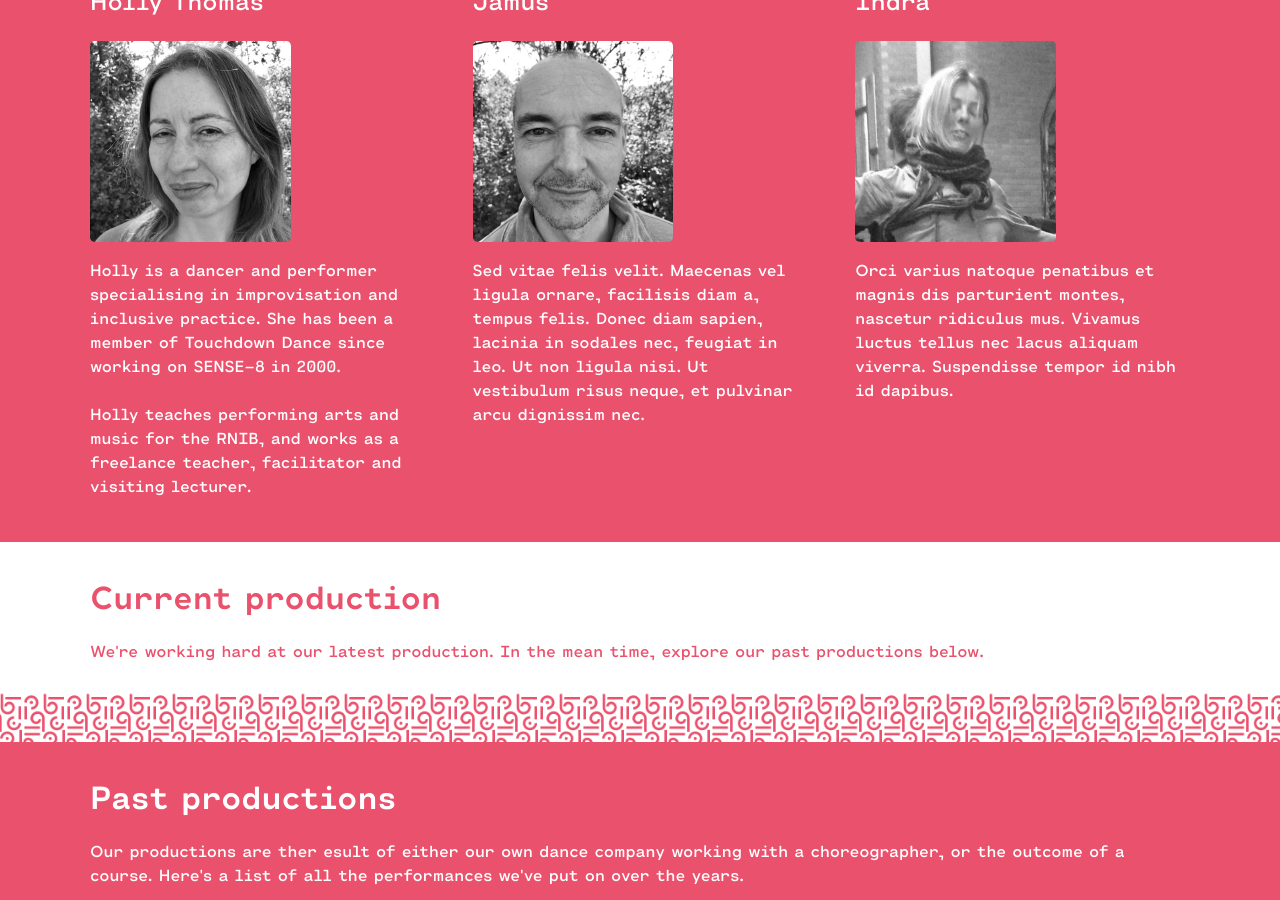
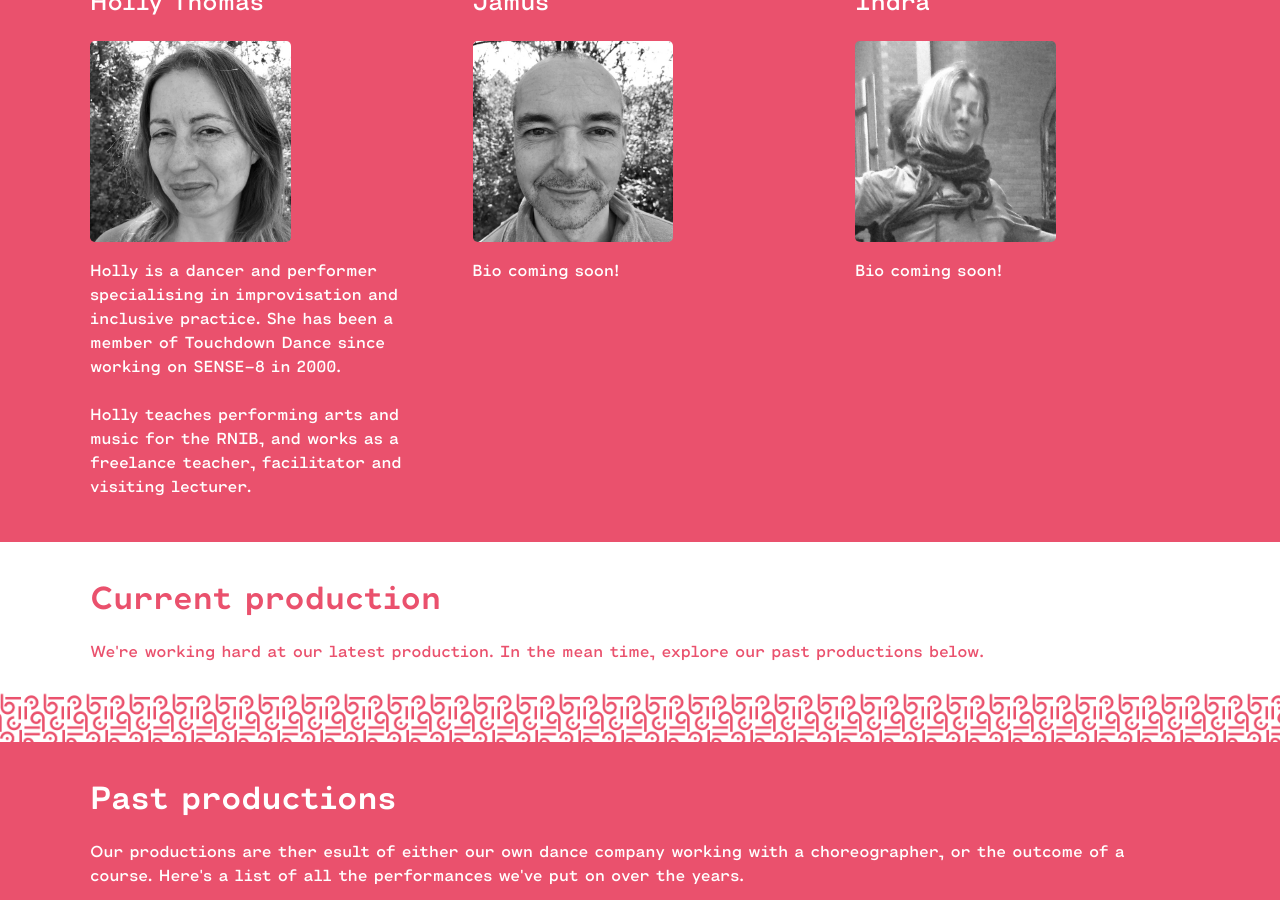
Before and after one commit to kimadactyl/touchdown, a Jekyll site: the page docs/productions/index.html, which Jekyll copies as it is, in a window 1280 px wide and 900 px high, scrolled down 1677 px. Built offline with Jekyll 4.4.1, drawn with Linux system fonts in a browser that asks for light colours; nearby versions of some CDN libraries.

Commit message:
Remove bio lorem

```diff
--- a/_data/dancers.yml
+++ b/_data/dancers.yml
@@ -15,9 +15,9 @@
   image: 4-holly.jpg
 
 - name: Jamus
-  description: Sed vitae felis velit. Maecenas vel ligula ornare, facilisis diam a, tempus felis. Donec diam sapien, lacinia in sodales nec, feugiat in leo. Ut non ligula nisi. Ut vestibulum risus neque, et pulvinar arcu dignissim nec.
+  description: Bio coming soon!
   image: 5-jamus.jpg
 
 - name: Indra
-  description: Orci varius natoque penatibus et magnis dis parturient montes, nascetur ridiculus mus. Vivamus luctus tellus nec lacus aliquam viverra. Suspendisse tempor id nibh id dapibus.
+  description: Bio coming soon!
   image: 6-indra.jpg
--- a/docs/productions/index.html
+++ b/docs/productions/index.html
@@ -152,13 +152,13 @@
       <div class="grid__item">
         <h3>Jamus</h3>
         <img class="dancer" src="/touchdown/assets/dancers/5-jamus.jpg" alt="Photo of Jamus">
-        <p>Sed vitae felis velit. Maecenas vel ligula ornare, facilisis diam a, tempus felis. Donec diam sapien, lacinia in sodales nec, feugiat in leo. Ut non ligula nisi. Ut vestibulum risus neque, et pulvinar arcu dignissim nec.</p>
+        <p>Bio coming soon!</p>
       </div>
 
       <div class="grid__item">
         <h3>Indra</h3>
         <img class="dancer" src="/touchdown/assets/dancers/6-indra.jpg" alt="Photo of Indra">
-        <p>Orci varius natoque penatibus et magnis dis parturient montes, nascetur ridiculus mus. Vivamus luctus tellus nec lacus aliquam viverra. Suspendisse tempor id nibh id dapibus.</p>
+        <p>Bio coming soon!</p>
       </div>
 
   </div>
```
